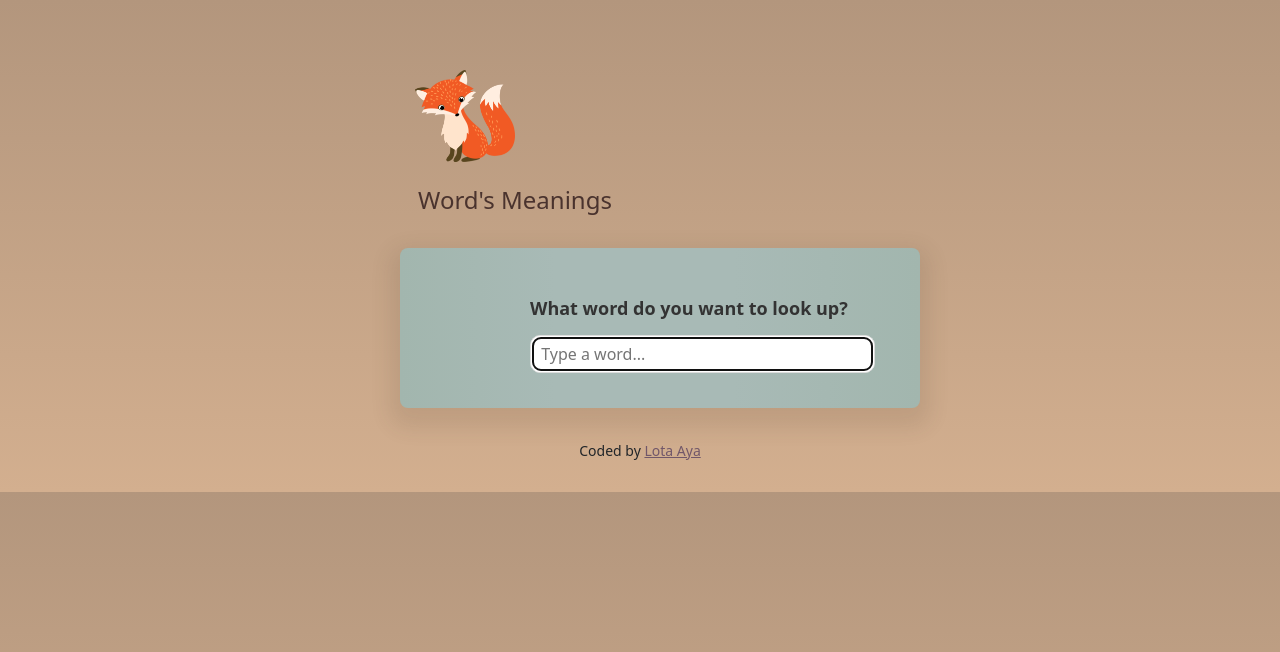
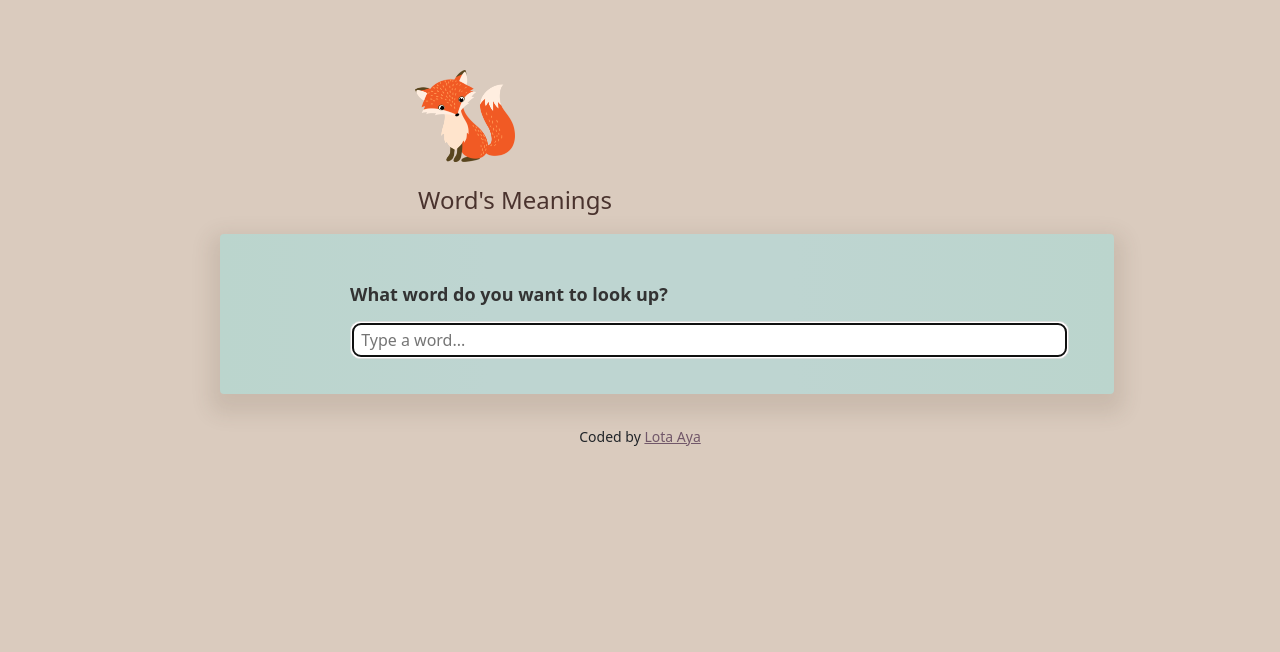
Before and after one commit to CarlotaBant/dicco-project, a React (Create React App) app: page / in a window 1280 px wide. Shown: the top 652 px of the page. Built offline with nearby package versions, Linux system fonts and the light colour scheme; no server answers.

Commit message:
Images added

```diff
--- a/src/App.css
+++ b/src/App.css
@@ -1,6 +1,6 @@
 body {
   background: rgb(201, 187, 175);
-  background-image: linear-gradient(to top, #d3af8f 0%, #b3967d 100%);
+  background-image: linear-gradient(to top, #dacbbe 100%, #eddcce 0%);
 }
 
 .App a {
@@ -35,7 +35,7 @@ body {
 
 .Dictionary {
   background: none;
-  max-width: 600px;
+  max-width: 960px;
   display: block;
   margin: 0 auto;
   padding-top: 5px;
@@ -77,15 +77,15 @@ body {
   background: rgb(195, 203, 199);
   background-image: linear-gradient(
     to right,
-    #a2b6ae 0%,
-    #a8bab6 30%,
-    #a8bab6 64%,
-    #a2b6ae 100%
+    #bbd5cd 0%,
+    #bed5d1 30%,
+    #bed5d1 64%,
+    #bbd5cd 100%
   );
   padding: 30px;
-  margin: 20px;
+  margin: 6px;
   margin-left: 60px;
-  border-radius: 8px;
+  border-radius: 4px;
   box-shadow: 0px 10px 20px 10px rgba(80, 63, 47, 0.112);
 }
 
@@ -134,6 +134,10 @@ body {
   font-weight: bold;
 }
 
+.Photos img {
+  border-radius: 15px;
+}
+
 .Synonyms {
   margin: 15px 0 0;
   padding: 0;
--- a/src/App.js
+++ b/src/App.js
@@ -13,7 +13,7 @@ export default function App() {
         <h4 className="title"><center>Word's Meanings</center></h4>
       </header>
       <main>
-        <Dictionary defaultKeyword="foxy" />
+        <Dictionary defaultKeyword="fox" />
       </main>
       <footer className="App-footer"><small>Coded by <a href="https://github.com/CarlotaBant">Lota Aya</a></small></footer>
       </div>
--- a/src/Dictionary.css
+++ /dev/null
@@ -1,35 +0,0 @@
-.Dictionary {
-  background: none;
-  max-width: 460px;
-  display: block;
-  margin: 0 auto;
-  padding-top: 5px;
-  text-shadow: 5px 10px 20px 10px rgba(80, 63, 47, 0.5);
-}
-
-.Dictionary form {
-  display: block;
-  margin: 0 auto;
-  text-align: center;
-  padding-left: 100px;
-  padding-bottom: 20px;
-}
-
-.Dictionary input {
-  width: 100%;
-  padding: 6px 6px;
-  color: #333;
-  border: 1px solid #ddd;
-}
-
-.Dictionary p {
-  padding: 2px;
-}
-
-.Dictionary section {
-  background: rgb(195, 203, 199);
-  padding: 30px;
-  margin: 20px;
-  border-radius: 6px;
-  box-shadow: 0px 10px 20px 10px rgba(80, 63, 47, 0.08);
-}
--- a/src/Dictionary.js
+++ b/src/Dictionary.js
@@ -1,6 +1,8 @@
 import React, { useState } from "react";
 import axios from 'axios';
 import Results from "./Results";
+import Photos from "./Photos";
+
 import './App.css';
 
 export default function Dictionary(props) {
@@ -8,15 +10,26 @@ export default function Dictionary(props) {
    let [keyword, setKeyword] = useState(props.defaultKeyword);
    let [results, setResults] = useState(null);
    let [loaded, setLoaded] = useState(false);
+   let [photos, setPhotos] = useState(null);
 
 function handleApiResponse (response){
       setResults(response.data[0]);
+   }
+
+   function handlePexelsResponse(response){
+      setPhotos(response.data.photos);
    }
 
    function search() {
     // documentation: https://dictionaryapi.dev/
       let apiUrl = `https://api.dictionaryapi.dev/api/v2/entries/en_US/${keyword}`
       axios.get(apiUrl).then(handleApiResponse)
+
+   let pexelsApiKey = "563492ad6f91700001000001909eb8cdb555407b8d711f636d1682b2";
+   let pexelsApiUrl = `https://api.pexels.com/v1/search?query=${keyword}&per_page=3`;
+   let headers = { Authorization: `Bearer ${pexelsApiKey}` };
+   axios.get(pexelsApiUrl, { headers: headers }).then
+   (handlePexelsResponse);
 }
 
    function handleSubmit(event) {
@@ -39,10 +52,12 @@ if(loaded) {
      <section>
         <h6 className="question">What word do you want to look up?</h6>
      <form onSubmit={handleSubmit}>
-        <input type="search" onChange={handleKeywordChange} placeholder=" Type a word..." autofocus="on"/>
+        <input type="search" onChange={handleKeywordChange} placeholder=" Type a word..." autoFocus="on"/>
         </form>
         </section>
         <Results results={results} />
+        <Photos photos={photos} />
+
         </div>
         );
 } else {
--- a/src/Phonetic.js
+++ b/src/Phonetic.js
@@ -1,7 +1,6 @@
 import React from "react";
 
 export default function Phonetic(props) {
-   console.log(props.phonetic)
     return (
         <div className="Phonetic">
             <a href={props.phonetic.audio} target="_blank" rel="noreferrer">
--- /dev/null
+++ b/src/Photos.js
@@ -0,0 +1,24 @@
+import React from "react";
+import './App.css';
+
+
+export default function Photos(props) {
+   if (props.photos) {
+   console.log(props.photos);
+   return (
+      <section className="photos">
+         <div className="row">
+{props.photos.map(function(photo, index){
+   return (
+   <div className="col-4" key={index}>
+   <img src={photo.src.landscape} className="pics img-fluid" alt="fox" />
+   </div>
+    );
+   })}
+   </div>
+      </section>
+   );
+} else {
+   return null;
+}
+}
```
